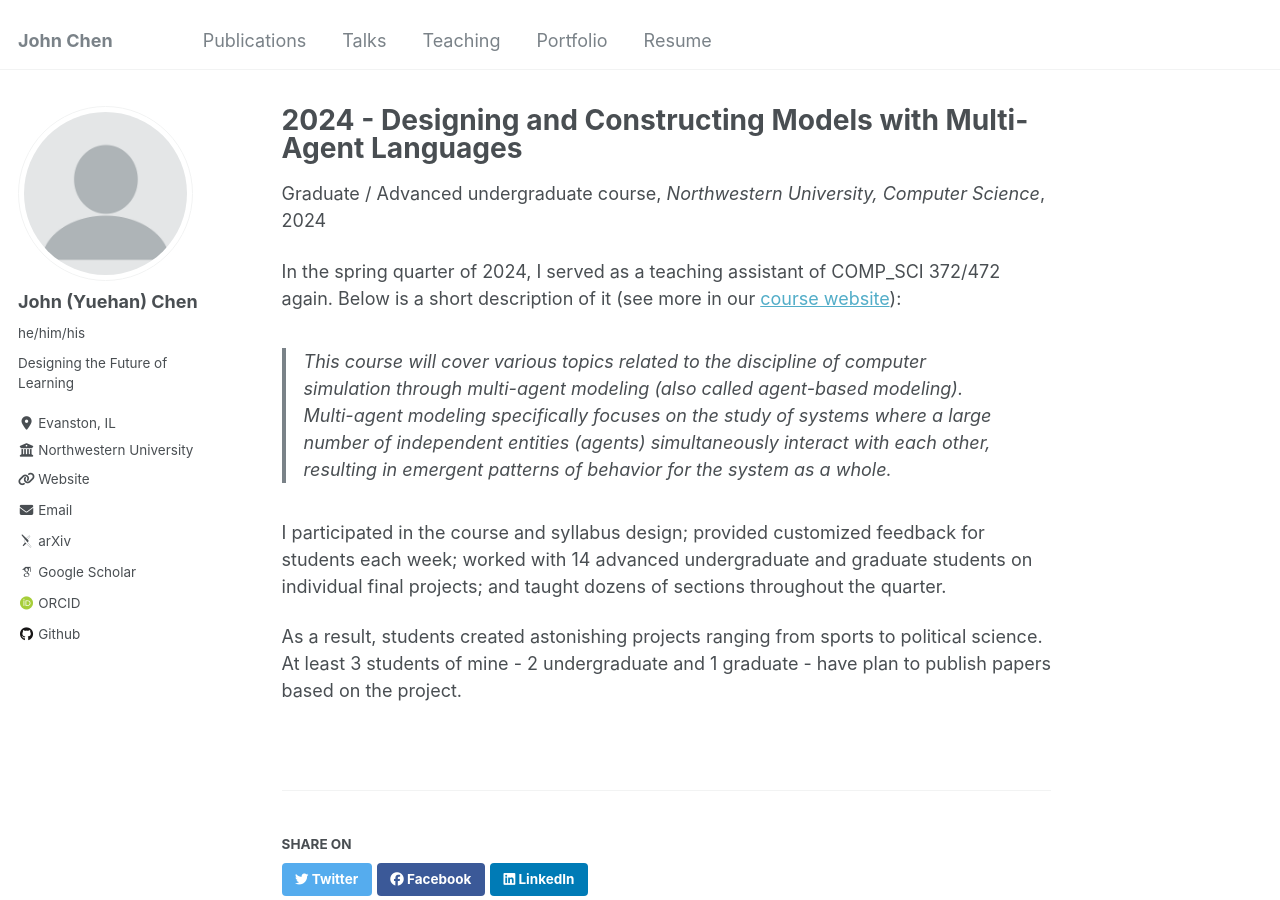
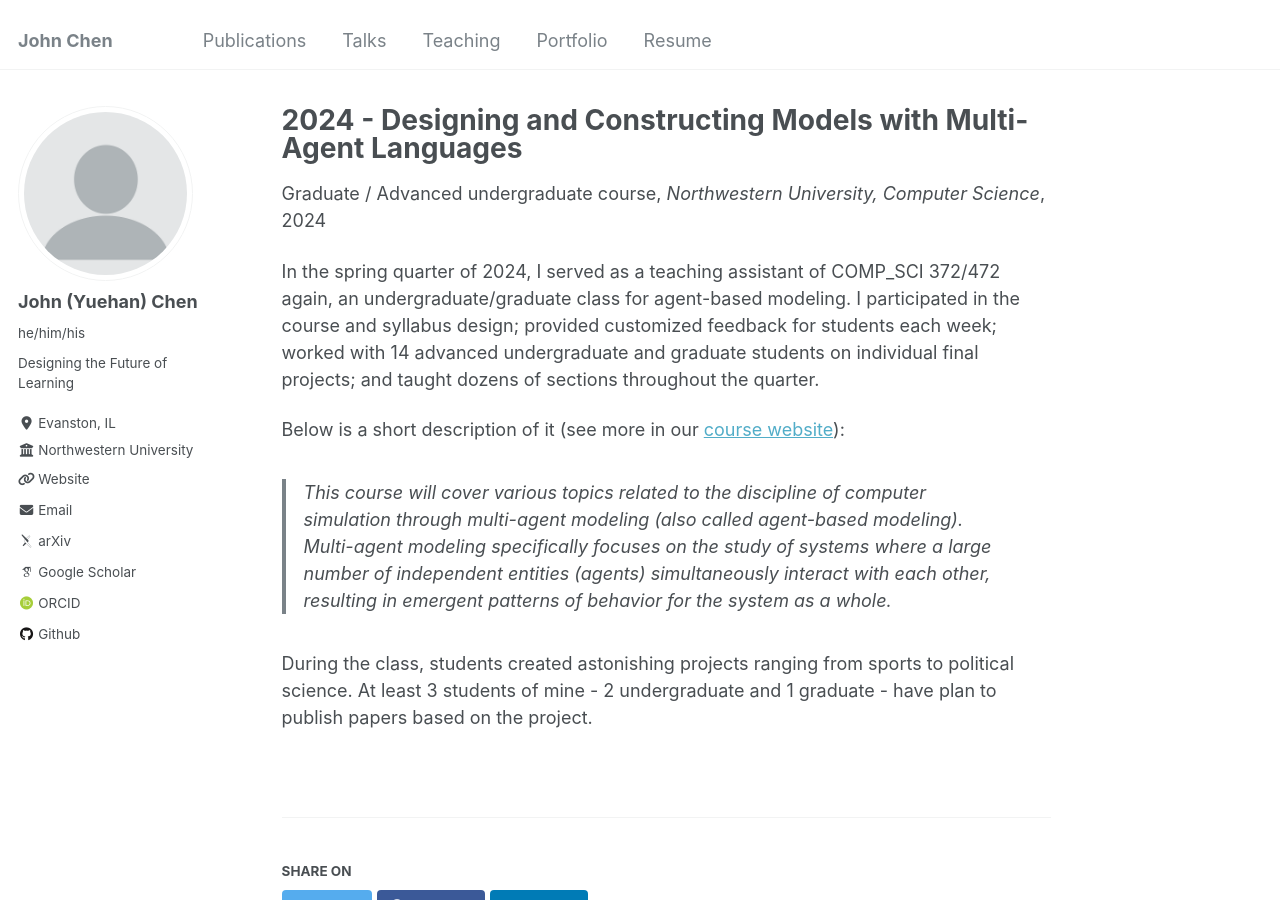
Before and after one commit to CIVITAS-John/website, a Jekyll site: the page built from _teaching/2024-spring-mam.md, in a window 1280 px wide and 900 px high. Built offline with Jekyll 4.4.1, drawn with Linux system fonts in a browser that asks for light colours; some web fonts are replaced.

Commit message:
Some updates on the teaching

```diff
--- a/_teaching/2024-spring-mam.md
+++ b/_teaching/2024-spring-mam.md
@@ -8,10 +8,10 @@ date: 2024-4-1
 location: "Evanston, IL, US"
 ---
 
-In the spring quarter of 2024, I served as a teaching assistant of COMP_SCI 372/472 again. Below is a short description of it (see more in our [course website](https://ccl.northwestern.edu/courses/mam2022/)):
+In the spring quarter of 2024, I served as a teaching assistant of COMP_SCI 372/472 again, an undergraduate/graduate class for agent-based modeling. I participated in the course and syllabus design; provided customized feedback for students each week; worked with 14 advanced undergraduate and graduate students on individual final projects; and taught dozens of sections throughout the quarter.
+
+Below is a short description of it (see more in our [course website](https://ccl.northwestern.edu/courses/mam2022/)):
 
 > This course will cover various topics related to the discipline of computer simulation through multi-agent modeling (also called agent-based modeling). Multi-agent modeling specifically focuses on the study of systems where a large number of independent entities (agents) simultaneously interact with each other, resulting in emergent patterns of behavior for the system as a whole.
 
-I participated in the course and syllabus design; provided customized feedback for students each week; worked with 14 advanced undergraduate and graduate students on individual final projects; and taught dozens of sections throughout the quarter.
-
-As a result, students created astonishing projects ranging from sports to political science. At least 3 students of mine - 2 undergraduate and 1 graduate - have plan to publish papers based on the project.
+During the class, students created astonishing projects ranging from sports to political science. At least 3 students of mine - 2 undergraduate and 1 graduate - have plan to publish papers based on the project.
```
Also changed, not shown: _teaching/2022-spring-mam.md (+4 -2 lines), _teaching/2023-winter-dtttl.md (+4 -2 lines).
